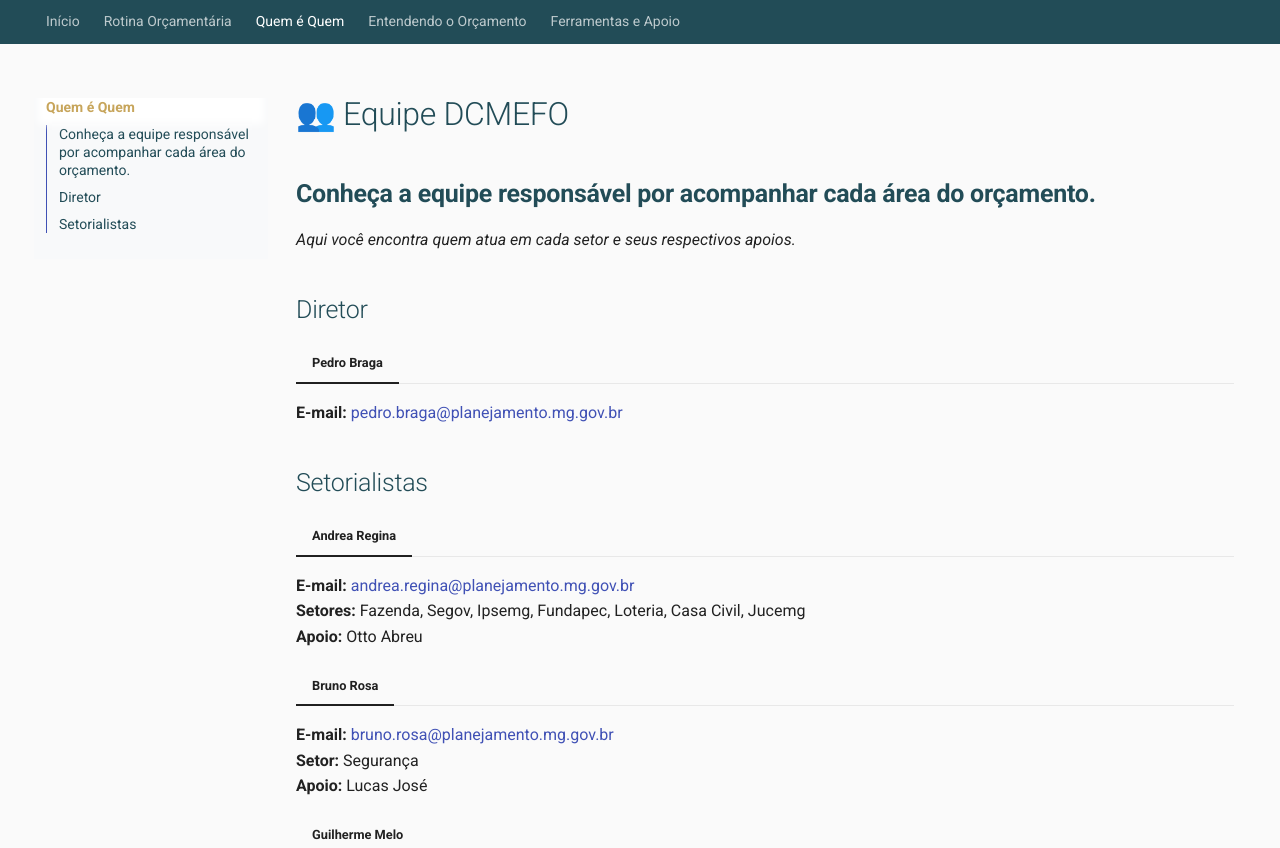
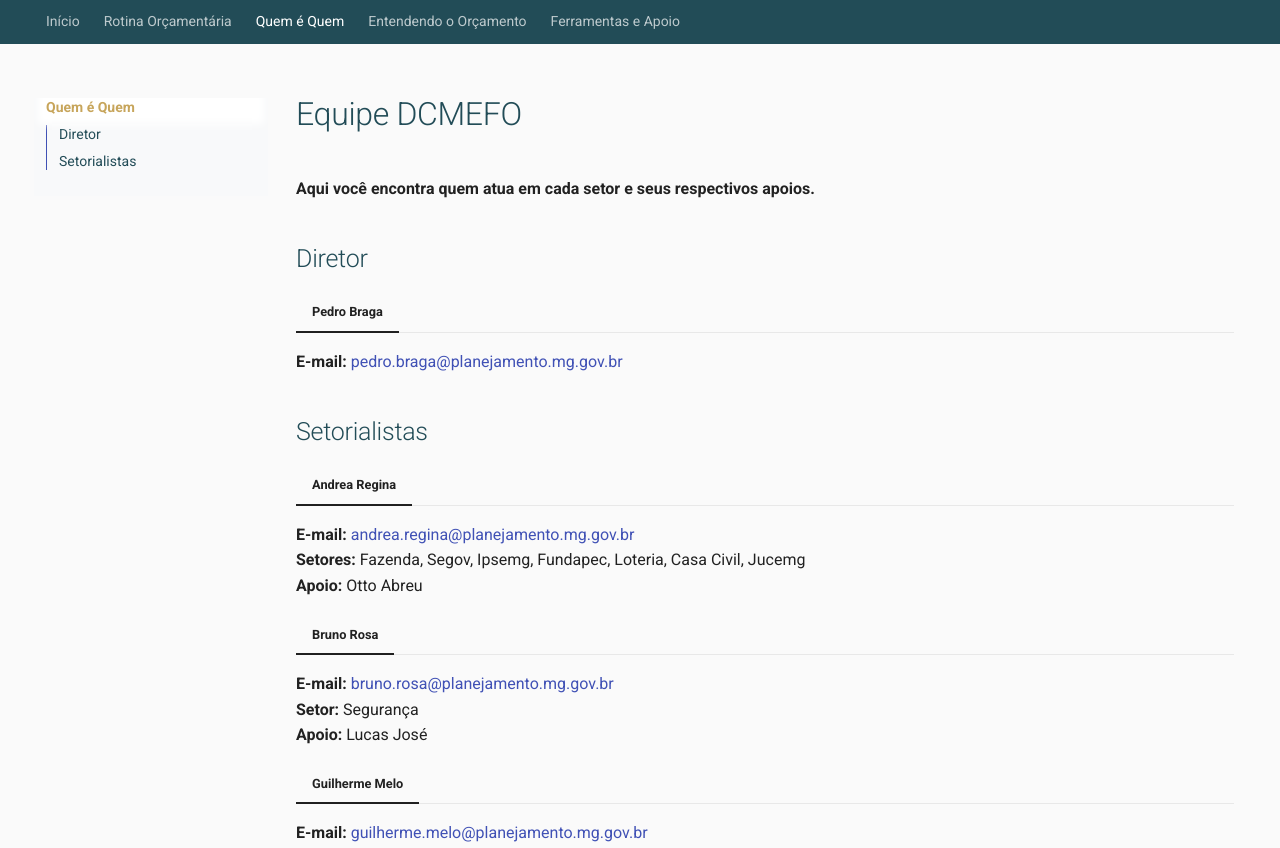
Before and after one commit to LucianaMuller/projeto_dcmefo, an MkDocs documentation site: the page built from docs/setorialistas.md, in a window 1280 px wide and 900 px high, cut to the strip 52-900 px from the top of the window. Built offline with MkDocs 1.6.1 and Material for MkDocs 9.7.7, drawn with Linux system fonts in a browser that asks for light colours.

Commit message:
Insere ossetorialistas DCMEFO

```diff
--- a/docs/setorialistas.md
+++ b/docs/setorialistas.md
@@ -1,7 +1,6 @@
-# 👥 Equipe DCMEFO
+#Equipe DCMEFO
 
-##**Conheça a equipe responsável por acompanhar cada área do orçamento.**
-*Aqui você encontra quem atua em cada setor e seus respectivos apoios.*
+**Aqui você encontra quem atua em cada setor e seus respectivos apoios.**
 
 ## Diretor
 === "Pedro Braga"
```
